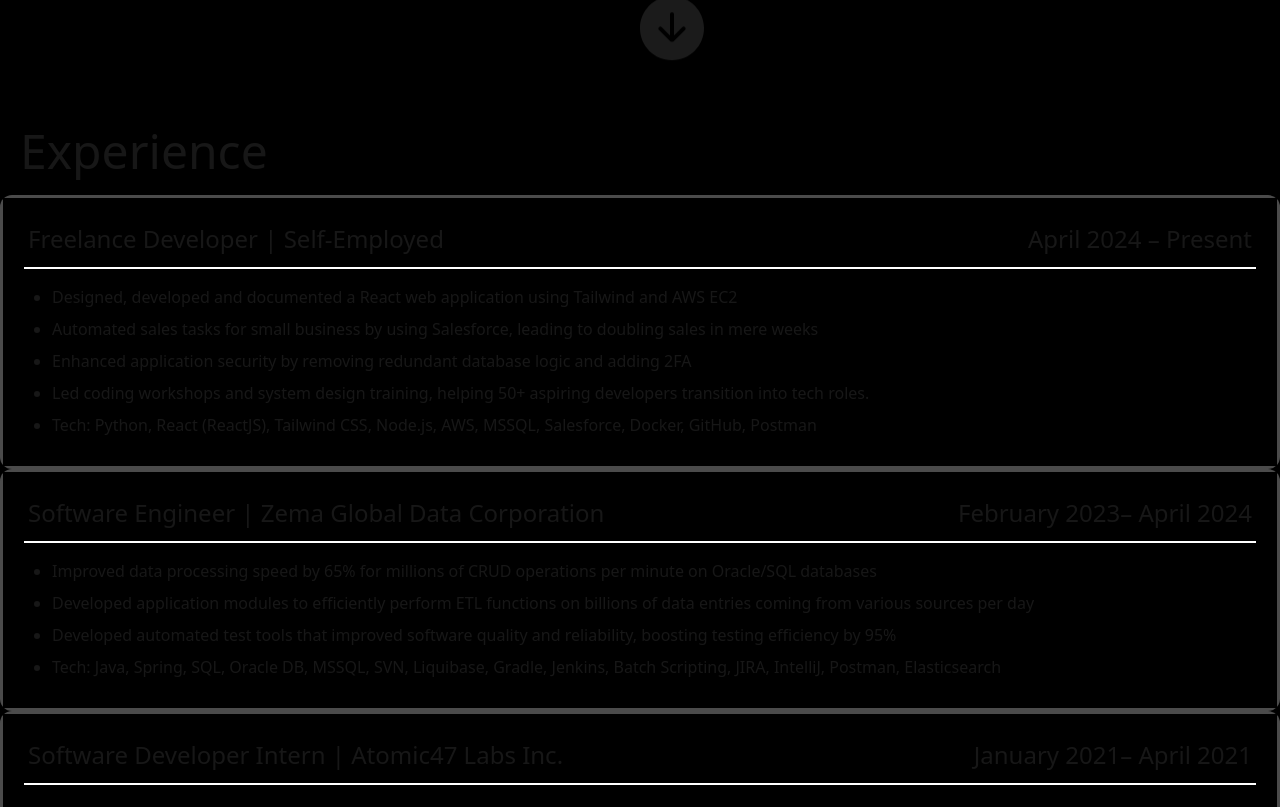
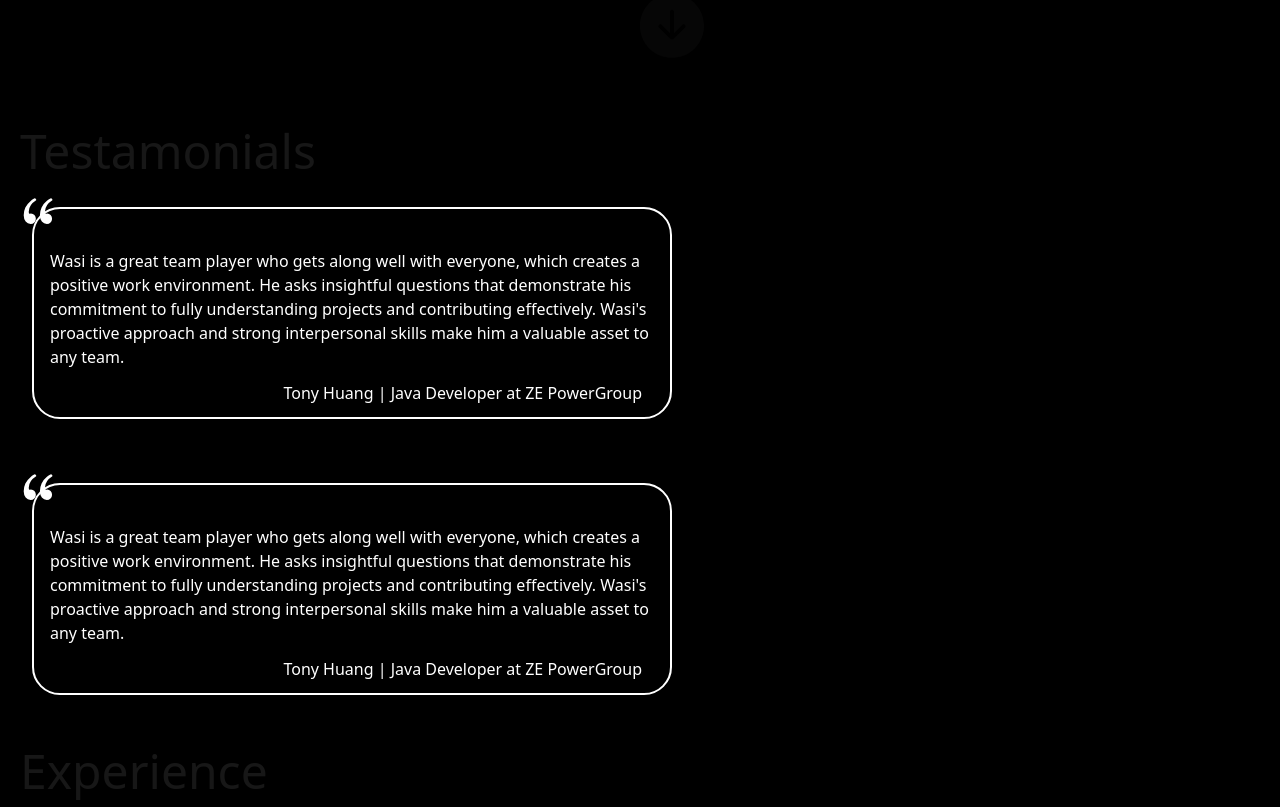
Before and after one commit to wasmiester/WasiWebsite2.0, a Next.js app: page / in a window 1280 px wide. Shown: the part 693-1500 px from the top of the page. Built offline with nearby package versions, Linux system fonts and the light colour scheme; a web font is replaced by a local one.

Commit message:
updated testemonial section

```diff
--- a/src/app/mystyles.module.scss
+++ b/src/app/mystyles.module.scss
@@ -171,13 +171,12 @@
   }
 }
 
-
 @mixin btn-border-slide($color, $hoverColor, $borderWidth, $time) {
   $easing: cubic-bezier(0.4, 0, 0.2, 1);
   border-radius: 0.75rem;
   position: relative;
   padding: 0.5em 0.5em;
-  margin: 25;
+  margin: 1%;
 
   cursor: pointer;
   overflow: hidden;
@@ -203,18 +202,14 @@
   }
 
   &:hover {
-
-    &>* {
-
-      &>* {
-
+    & > * {
+      & > * {
         &:before,
         &:after {
           transform: translate3d(0, 0, 0);
         }
 
-        &>* {
-
+        & > * {
           &:before,
           &:after {
             transform: translate3d(0, 0, 0);
@@ -224,8 +219,7 @@
     }
   }
 
-  &>* {
-
+  & > * {
     &:before,
     &:after {
       content: "";
@@ -246,8 +240,7 @@
       right: 0;
     }
 
-    &>* {
-
+    & > * {
       &:before,
       &:after {
         content: "";
@@ -275,8 +268,7 @@
         transition: transform $time $easing;
       }
 
-      &>* {
-
+      & > * {
         &:before,
         &:after {
           content: "";
@@ -312,8 +304,8 @@
   @include btn-border-slide(#4b4b4b, white, 3px, 1s);
 }
 
-.scrollArrow{
-position: absolute;
+.scrollArrow {
+  position: absolute;
   left: 50%;
   bottom: 1.25rem;
   /* Equivalent to Tailwind's bottom-5 (5 * 0.25rem) */
@@ -330,3 +322,19 @@ position: absolute;
     opacity: 0%;
   }
 }
+
+
+.quoteContainerText {
+    color: white;
+    border: 2px solid white;
+    width: 50%;
+    margin: 2em;
+    border-radius: 28px;
+    align-items: end;
+}
+
+.testimonialImg {
+    position: relative;
+    left: -1em;
+    top: -1em;
+}
--- a/src/app/page.tsx
+++ b/src/app/page.tsx
@@ -5,6 +5,29 @@ import linkedInLogo from "../../public/linkedin-svgrepo-com.svg";
 import emailLogo from "../../public/email-1-svgrepo-com.svg";
 import resumeLogo from "../../public/page-document-my-page-empty-page-svgrepo-com.svg";
 import downArrow from "../../public/arrow-down-circle-svgrepo-com.svg";
+import comma from "../../public/raphael--quote.svg";
+
+function Testamonials({ name, quote }: { name: string; quote: string }) {
+  return (
+    <div>
+      <div className={mystyles.quoteContainerText}>
+        <Image
+          priority
+          src={comma}
+          alt=""
+          height={40}
+          width={40}
+          className={mystyles.testimonialImg}
+        />
+        <div className="pl-4 pr-4 pd-5">
+          {quote}
+          <br />
+          <div className="text-right p-3">{name}</div>
+        </div>
+      </div>
+    </div>
+  );
+}
 
 function Exp({
   title,
@@ -122,17 +145,29 @@ export default function Home() {
           </div>
         </div>
         <div>
+          <div className="text-5xl m-5">Testamonials</div>
+          <Testamonials
+            name="Tony Huang | Java Developer at ZE PowerGroup"
+            quote="Wasi is a great team player who gets along well with everyone, which creates a positive work environment. He asks insightful questions that demonstrate his commitment to fully understanding projects and contributing effectively. Wasi's proactive approach and strong interpersonal skills make him a valuable asset to any team."
+          />
+          <div className="flex flex-row-reverse">
+            <Testamonials
+              name="Tony Huang | Java Developer at ZE PowerGroup"
+              quote="Wasi is a great team player who gets along well with everyone, which creates a positive work environment. He asks insightful questions that demonstrate his commitment to fully understanding projects and contributing effectively. Wasi's proactive approach and strong interpersonal skills make him a valuable asset to any team."
+            />
+          </div>
+        </div>
+        <div>
           <div className="text-5xl m-5">Experience</div>
           <Exp
-            title="Freelance Developer"
-            company="Self-Employed"
+            title="Full Stack Developer"
+            company="Tri-Continental Global Services"
             timePeriod="April 2024 – Present"
             BulletPoints={[
-              "Designed, developed and documented a React web application using Tailwind and AWS EC2",
-              "Automated sales tasks for small business by using Salesforce, leading to doubling sales in mere weeks",
-              "Enhanced application security by removing redundant database logic and adding 2FA",
-              "Led coding workshops and system design training, helping 50+ aspiring developers transition into tech roles.",
-              "Tech: Python, React (ReactJS), Tailwind CSS, Node.js, AWS, MSSQL, Salesforce, Docker, GitHub, Postman",
+              "Built and documented a Next.js web app for potential clients, decreasing onboarding time by 60%",
+              "Deployed and optimized AWS EC2 instances to securely host web application and process sensitive forms, reducing the need for manual processing by 80%",
+              "Enhanced application security by updating outdated database logic and adding 2FA",
+              "Tech: Python, React (ReactJS), Tailwind, Node.js, AWS, MSSQL, GitHub, Postman",
             ]}
           />
 
```
Also changed, not shown: public/raphael--quote.svg (added).
